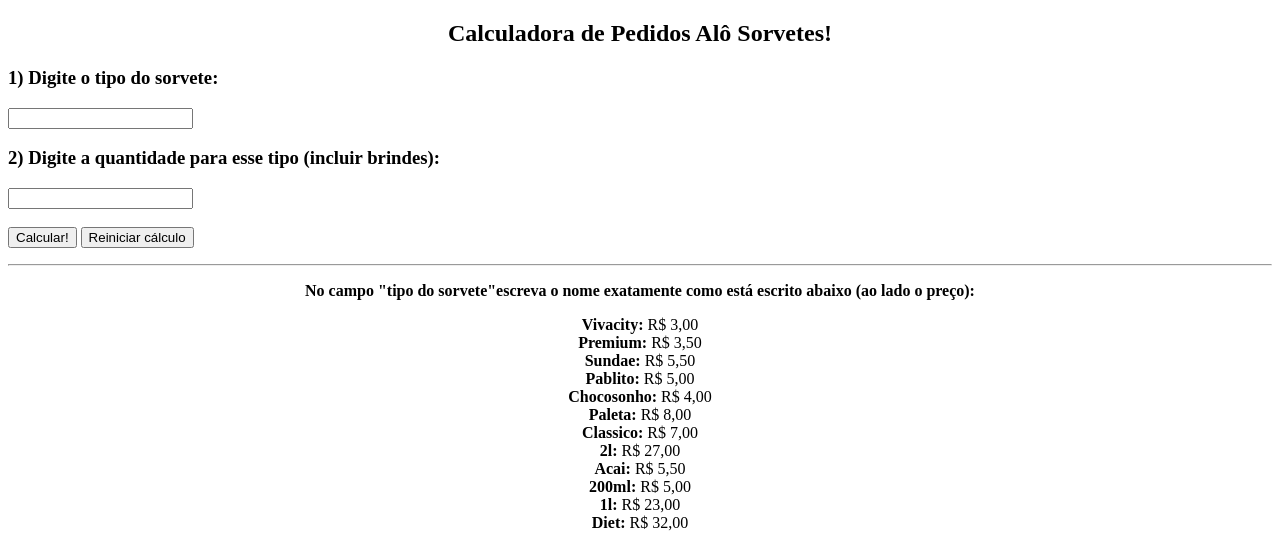
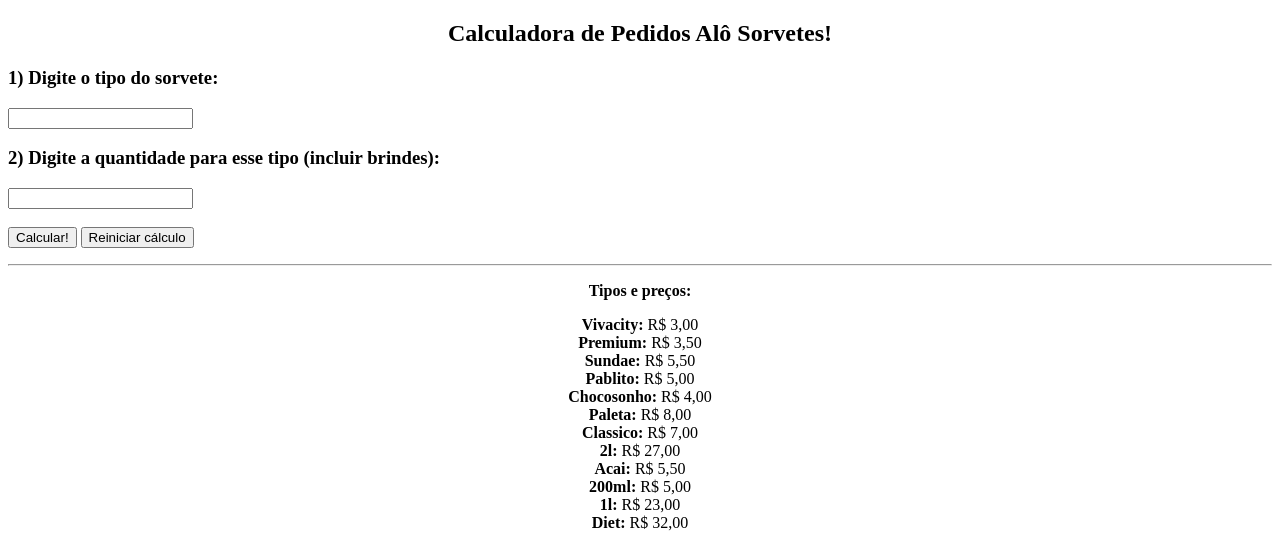
Before and after one commit to chagasmvinicius/alosorvetes, a website: page index.html in a window 1280 px wide. Shown: the top 533 px of the page. Drawn offline with Linux system fonts and the light colour scheme.

Commit message:
Alteracao_Html

```diff
--- a/index.html
+++ b/index.html
@@ -2,7 +2,7 @@
 <html>
 
 <head>
-    <title>[2.3] Calculadora de Pedidos</title>
+    <title>[2.4] Calculadora de Pedidos</title>
     <script src="calculoFacilAloSorvetes.js"></script>
     <meta charset="UTF-8">
 </head>
@@ -18,7 +18,7 @@
     <p align="left" id="qtdBrindes"></p>
     <p align="left" id="nomesBrindes"></p>
     <hr>
-    <p align="center"><b>No campo "tipo do sorvete"escreva o nome exatamente como está escrito abaixo (ao lado o preço):
+    <p align="center"><b>Tipos e preços:
         </b></p>
     <p align="center"><b>Vivacity:</b> R$ 3,00
         <br><b>Premium:</b> R$ 3,50
```
